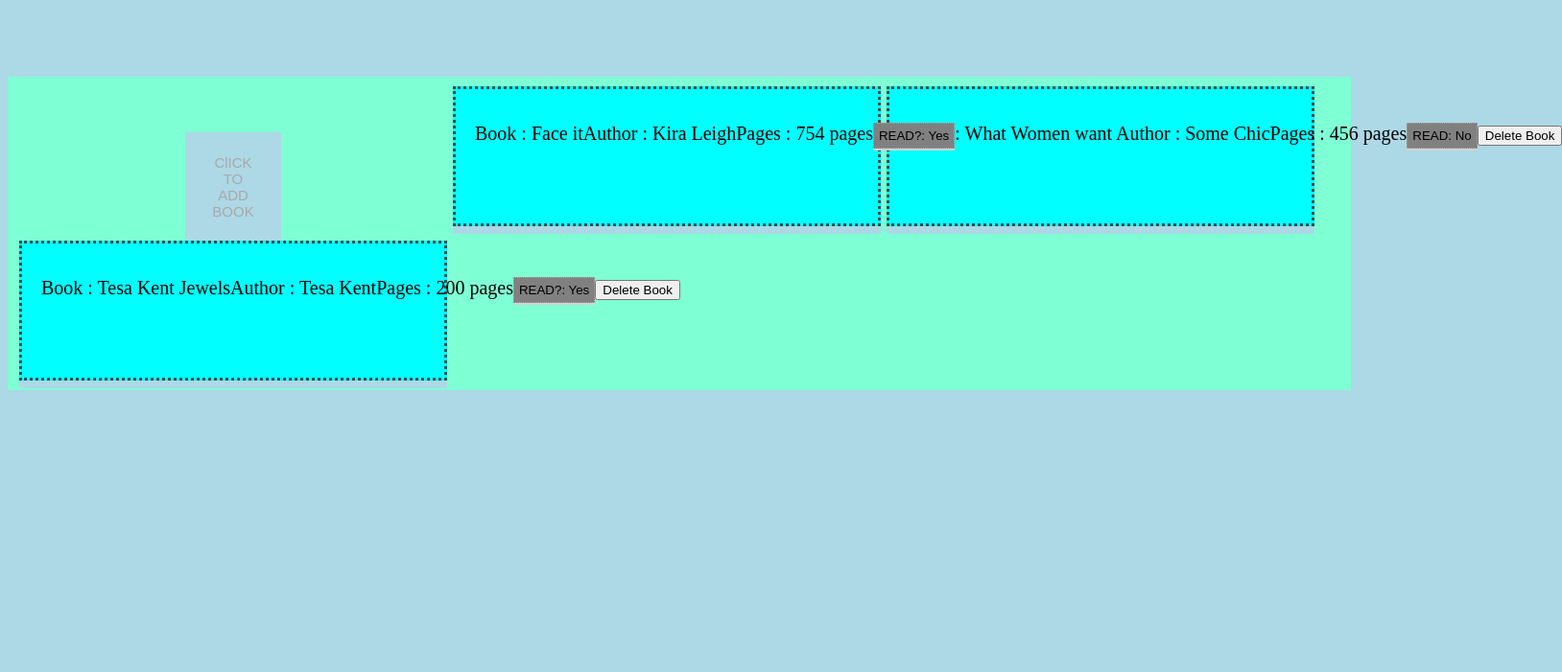
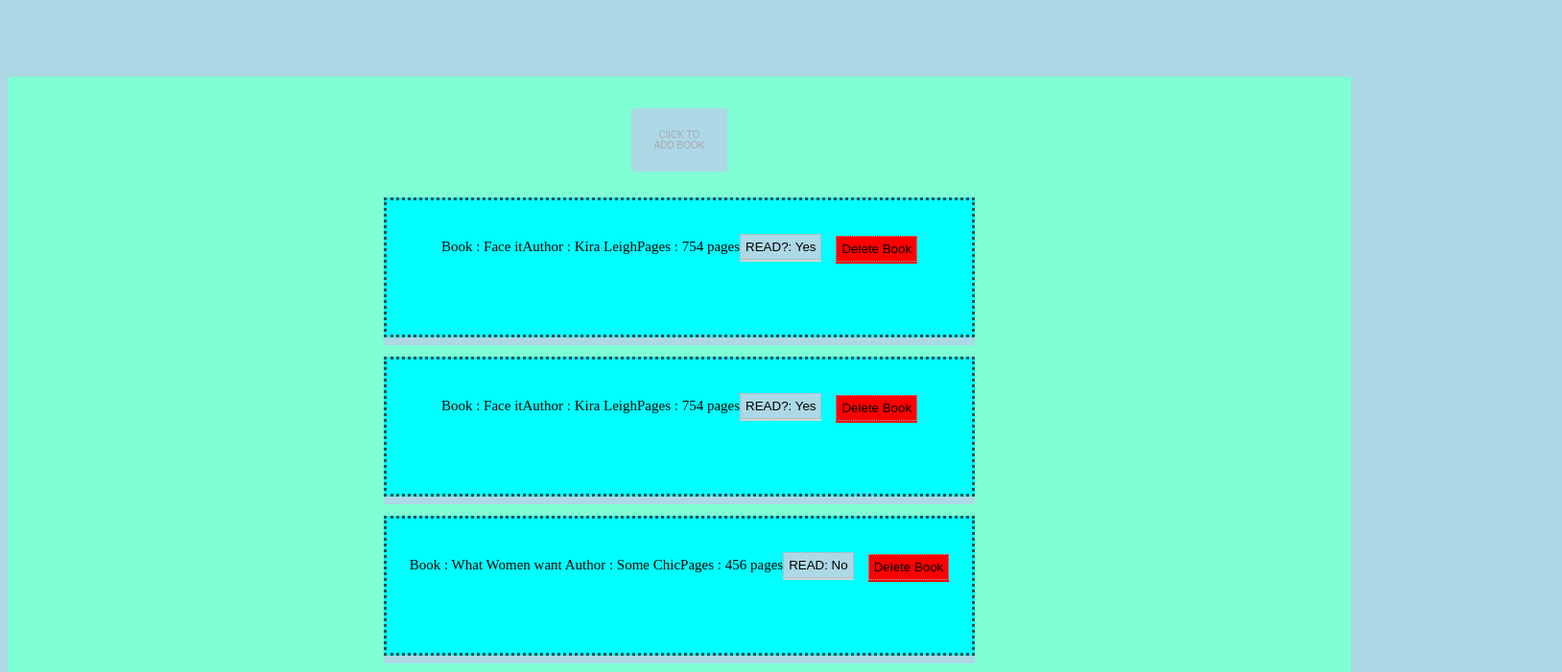
Before and after one commit to grace-mugoiri/library, a plain HTML site: page index.html in a window 1280 px wide. Shown: the top 701 px of the page at 96% size, 1628 px wide, since content can reach past the window. Drawn offline with Linux system fonts and the light colour scheme.

Commit message:
fixed the divs overlapping and added stickler file

```diff
--- a/custom.css
+++ b/custom.css
@@ -7,7 +7,7 @@
     width: 1400px;
 }
 #gridcontainer {
-    display: grid;
+    display: block;
     grid-template-columns: 450px 450px 450px;
     padding: 10px;
     grid-gap: 15px 2px;
@@ -16,18 +16,19 @@
 }
 .cards {
     border: 3px dotted darkslategray;
-    width: 400px;
+    width: 570px;
     height: 100px;
     padding: 20px;
     background-color: aqua;
     box-shadow: 0px 8px 0px lightblue;
     white-space: pre;
-    font-size: 20px;
+    font-size: 15px;
     text-align: center;
+    margin-top: 20px;
 }
 .newbook {
     width: 400px;
-    height: 100px;
+    height: 178px;
     font-size: 17px;
     margin: 0 auto;
     border: 3px dotted darkslategray;
@@ -45,6 +46,7 @@
     cursor: pointer;
     margin: 0 auto;
     width: 400px;
+
 }
 #addFormDiv {
     width: 100px;
@@ -71,7 +73,7 @@
 }
 .readbutton {
     position: relative;
-    background-color: gray;
+    background-color: lightblue;
     padding: 5px;
     border: 1px dotted darkgray;
     box-shadow: 0px 2px 0px lightgray;
@@ -79,39 +81,41 @@
     transition: .5s;
     margin-top: 15px;
 }
-.readbutton:hover {
+.readbutton:hover,
+.deletebutton:hover {
     box-shadow: none;
     top: 2px;
     background-color: darkslategrey;
     transition: .5s;
 }
-.readbutton:active {
+.readbutton:active,
+.deletebutton {
     box-shadow: none;
     top: 2px;
     background-color: darkslategrey;
 }
-.removebutton {
+.deletebutton {
     position: relative;
     background-color: red;
     padding: 5px;
     border: 1px dotted darkgray;
     box-shadow: 0px 2px 0px red;
     cursor: pointer;
-    margin-top: 15px;
+    margin-left: 15px;
 }
 .addForm {
     padding: 20px;
     width: 100px;
     background-color: lightblue;
-    border: 3px solid transparent;
+    border: 2px solid transparent;
     border-radius: 2px;
-    font-size: 15px;
+    font-size: 10px;
     outline: none;
     cursor: pointer;
     color: darkgray;
-    transition: .5s;
+    transition: .3s;
     display: block;
-    margin: 0 auto 15px;
+    margin: 0 auto 10px;
 
 }
 
@@ -123,5 +127,4 @@
 .addForm:active{
     border: 2px solid black;
     color: black;
-    transition: .2s;
 }
--- a/main.js
+++ b/main.js
@@ -115,4 +115,5 @@
 addBookToLibrary(new Book('Tesa Kent Jewels', 'Tesa Kent', 200, true, false));
 addBookToLibrary(new Book('What Women want ', 'Some Chic', 456, false, false));
 addBookToLibrary(new Book('Face it', 'Kira Leigh', 754, true, false));
+addBookToLibrary(new Book('Face it', 'Kira Leigh', 754, true, false));
 render(myLibrary);
```
Also changed, not shown: .stickler.yml (added).
